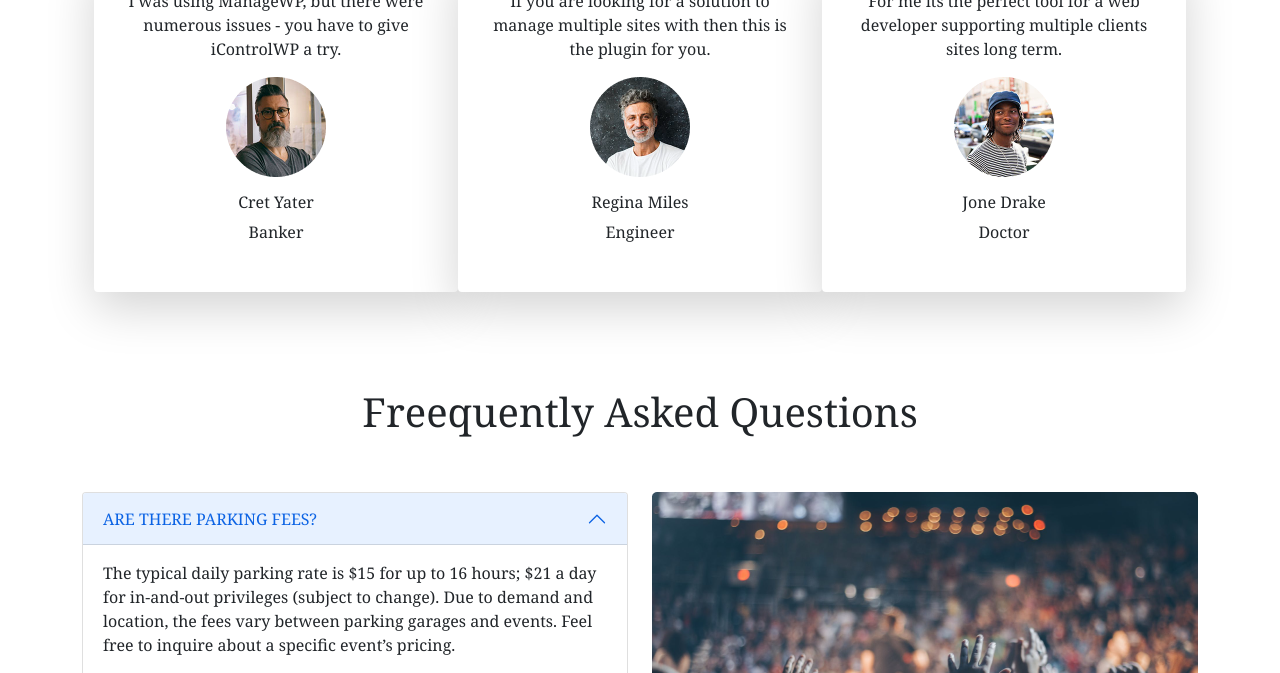
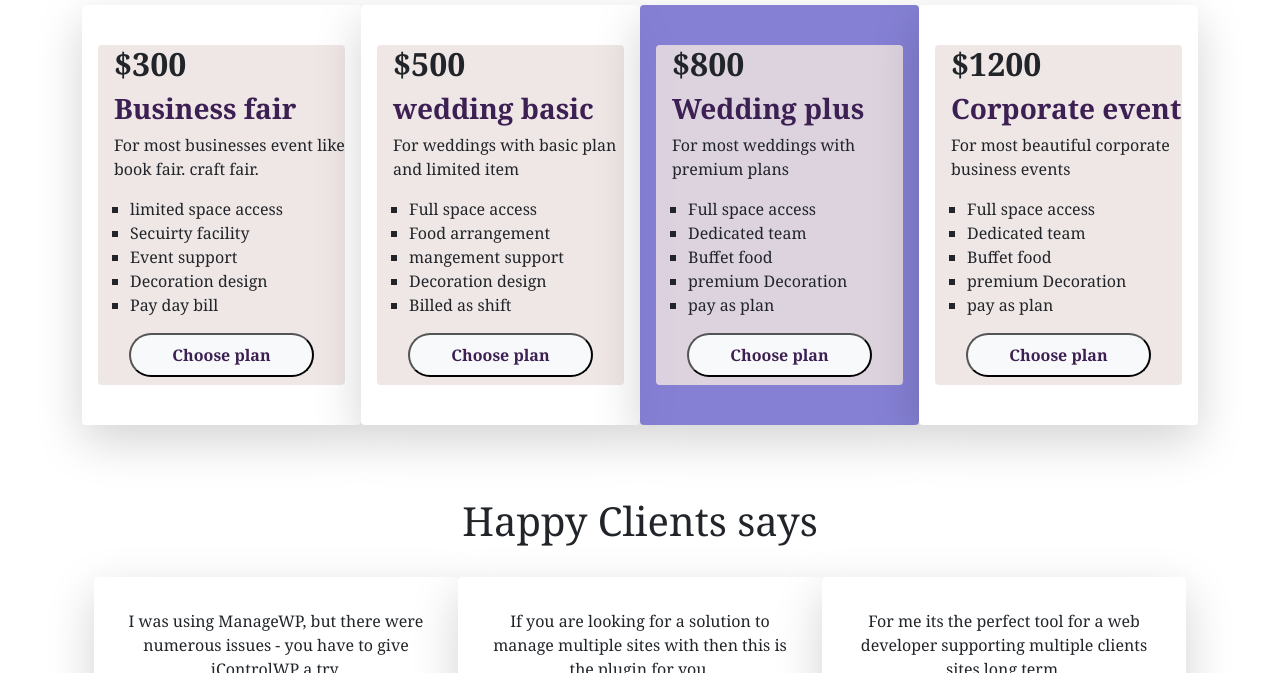
Before and after one commit to abdullahalmasudpersonal/Assignment-03, a plain HTML site: page index.html in a window 1280 px wide. Shown: the part 772-1445 px from the top of the page. Drawn offline with nearby package versions, Linux system fonts and the light colour scheme.

Commit message:
seventh commit

```diff
--- a/index.html
+++ b/index.html
@@ -118,6 +118,109 @@
 
     </header>
     <main>
+        <section>
+
+        </section>
+
+
+
+
+
+        <!--------------- our Package --------------->
+        <section class="container ">
+            <h1 class="text-center p-5 ">Our Package</h1>
+
+            <div class="d-flex">
+
+                <div class="border-0 col-lg-3 shadow-lg p-3 mb-5 bg-body rounded ">
+                    <div class="mb-4 mt-4 Cbgcolor rounded">
+                        <div class="ms-3">
+                            <h2 class="fw-bold">$300</h2>
+                            <h3 class="Ctext-color fw-bold">Business fair</h3>
+                            <p>For most businesses event like book fair. craft fair.</p>
+                        </div>
+                        <ul style="list-style-type:square ">
+                            <li>limited space access</li>
+                            <li>Secuirty facility</li>
+                            <li>Event support</li>
+                            <li>Decoration design</li>
+                            <li>Pay day bill</li>
+                        </ul>
+                        <div class="text-center ">
+                            <button class=" rounded-pill p-2 w-75 bg-light mb-2 Ctext-color fw-bold">Choose
+                                plan</button>
+                        </div>
+                    </div>
+                </div>
+
+                <div class="border-0 col-lg-3 col-12 shadow-lg p-3 mb-5 bg-body rounded ">
+                    <div class="mb-4 mt-4 Cbgcolor rounded">
+                        <div class="ms-3">
+                            <h2 class="fw-bold">$500</h2>
+                            <h3 class="Ctext-color fw-bold">wedding basic</h3>
+                            <p>For weddings with basic plan
+                                and limited item</p>
+                        </div>
+                        <ul style="list-style-type:square ">
+                            <li>Full space access</li>
+                            <li>Food arrangement</li>
+                            <li>mangement support</li>
+                            <li>Decoration design</li>
+                            <li>Billed as shift</li>
+                        </ul>
+                        <div class="text-center ">
+                            <button class=" rounded-pill p-2 w-75 bg-light mb-2 Ctext-color fw-bold">Choose
+                                plan</button>
+                        </div>
+                    </div>
+                </div>
+
+                <div class="border-0 col-lg-3 col-12 shadow-lg p-3 mb-5  rounded Cbgcolor2">
+                    <div class="mb-4 mt-4 Cbgcolor rounded">
+                        <div class="ms-3">
+                            <h2 class="fw-bold">$800</h2>
+                            <h3 class="Ctext-color fw-bold">Wedding plus</h3>
+                            <p>For most weddings with
+                                premium plans</p>
+                        </div>
+                        <ul style="list-style-type:square ">
+                            <li>Full space access</li>
+                            <li>Dedicated team</li>
+                            <li>Buffet food</li>
+                            <li>premium Decoration</li>
+                            <li>pay as plan</li>
+                        </ul>
+                        <div class="text-center ">
+                            <button class=" rounded-pill p-2 w-75 bg-light mb-2 Ctext-color fw-bold">Choose
+                                plan</button>
+                        </div>
+                    </div>
+                </div>
+
+                <div class="border-0 col-lg-3 col-12 shadow-lg p-3 mb-5 bg-body rounded ">
+                    <div class="mb-4 mt-4 Cbgcolor rounded">
+                        <div class="ms-3">
+                            <h2 class="fw-bold">$1200</h2>
+                            <h3 class="Ctext-color fw-bold">Corporate event</h3>
+                            <p>For most beautiful corporate business
+                                events</p>
+                        </div>
+                        <ul style="list-style-type:square ">
+                            <li>Full space access</li>
+                            <li>Dedicated team</li>
+                            <li>Buffet food</li>
+                            <li>premium Decoration</li>
+                            <li>pay as plan</li>
+                        </ul>
+                        <div class="text-center ">
+                            <button class=" rounded-pill p-2 w-75 bg-light mb-2 Ctext-color fw-bold">Choose
+                                plan</button>
+                        </div>
+                    </div>
+                </div>
+            </div>
+        </section>
+
         <!---------- section-happy-chaints ------------->
         <section class="container">
             <h1 class="text-center p-4">Happy Clients says</h1>
@@ -214,7 +317,6 @@
 
                 </div>
             </div>
-
         </section>
 
 
--- a/style.css
+++ b/style.css
@@ -2,9 +2,13 @@
 body{
     font-family: 'Noto Serif', serif;
 }
-/* .footer-part{
-    height: 300px;
-} */
-#masud{
-    justify-content: end;
+.Ctext-color{
+    color: rgb(61, 32, 83);
+
 }
+.Cbgcolor{
+    background-color: rgba(236, 226, 226, 0.849);
+}
+.Cbgcolor2{
+  background-color: rgba(110, 103, 204, 0.836);
+}
```
